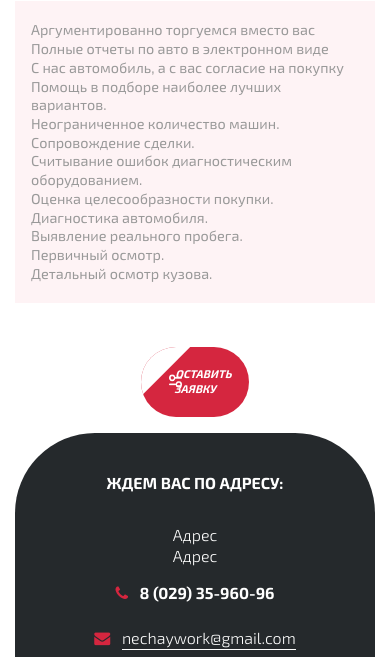
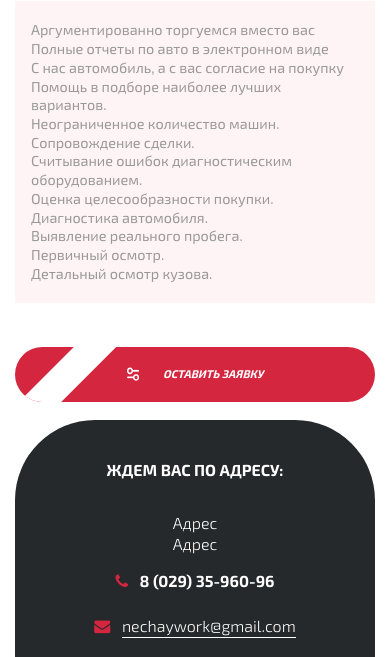
Before and after one commit to McDinii/Avto-podbor-landing-page, a plain HTML site: page index.html in a window 390 px wide. Shown: the part 3604-4261 px from the top of the page. Drawn offline with Linux system fonts and the light colour scheme; a script that the page names is missing; a web font is replaced by a local one.

Commit message:
repair adaptive for mobile

```diff
--- a/index.html
+++ b/index.html
@@ -510,7 +510,7 @@
 
         <div class="services__btn--wrap">
             <a href="#order"
-               class="btn cta-form__btn services__btn btn-anim order-link leaking">
+               class="btn cta-form__btn btn-anim order-link leaking">
                 <span>Оставить заявку</span>
             </a>
         </div>
```
